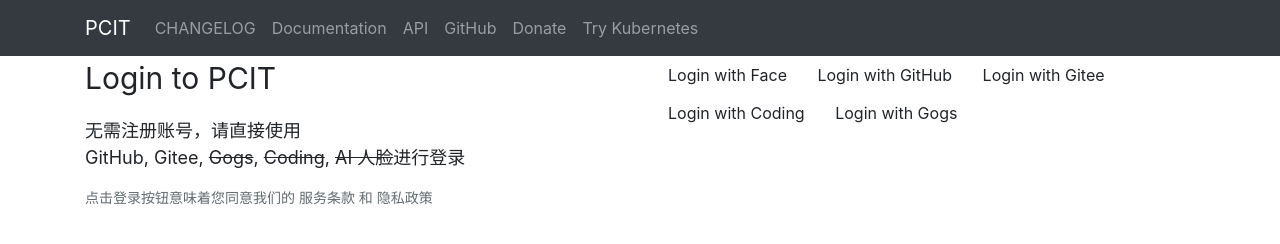
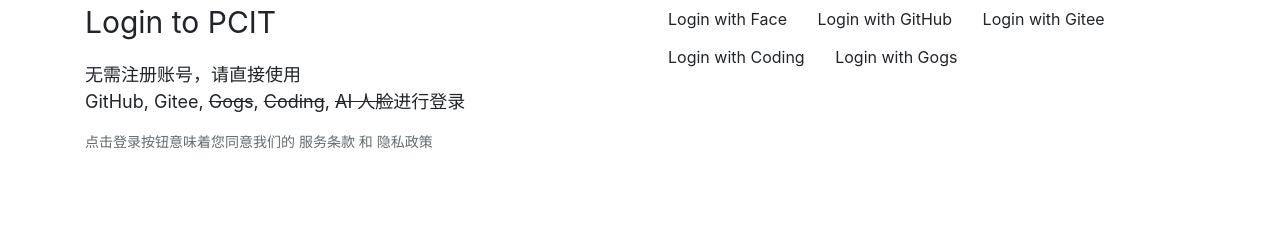
Before and after one commit to pcit-ce/ui, a website: page html/login/index.html in a window 1280 px wide. Drawn offline with nearby package versions, Linux system fonts and the light colour scheme.

Commit message:
Fix error

```diff
--- a/css/common/body.css
+++ b/css/common/body.css
@@ -23,7 +23,7 @@
 }
 
 .navbar-brand {
-  margin-left: 20px;
+  margin-left: 10px;
 }
 
 #navbarDropdownMenuLink {
@@ -52,6 +52,10 @@
   #navbarSupportedContent {
     margin-left: 19px;
   }
+
+  .navbar-brand {
+    margin-left: 20px;
+  }
 }
 
 .navbar-dark .navbar-nav .nav-link {
--- a/css/login.css
+++ b/css/login.css
@@ -1,3 +1,5 @@
+@import 'common/body.css';
+
 body {
   margin: 0;
   padding: 0;
--- a/html/login/index.html
+++ b/html/login/index.html
@@ -32,44 +32,11 @@
 
 <body>
 
+  <header></header>
+
   <noscript>
     <strong>We're sorry but PCIT doesn't work properly without JavaScript enabled. Please enable it to continue.</strong>
   </noscript>
-
-  <header>
-    <nav class="navbar navbar-dark bg-dark navbar-expand-lg">
-      <div class="container">
-        <a class="navbar-brand" href="">PCIT</a>
-        <button class="navbar-toggler" type="button" data-toggle="collapse" data-target="#navbarSupportedContent" aria-controls="navbarSupportedContent" aria-expanded="false" aria-label="Toggle navigation">
-          <span class="navbar-toggler-icon"></span>
-        </button>
-        <div class="collapse navbar-collapse" id="navbarSupportedContent">
-          <ul class="navbar-nav mr-auto">
-            <li class="nav-item">
-              <a class="nav-link" target="_blank" href="//ci.khs1994.com/changelog">CHANGELOG</a>
-            </li>
-            <li class="nav-item">
-              <a class="nav-link" target="_blank" href="//docs.ci.khs1994.com">Documentation</a>
-            </li>
-            <li class="nav-item">
-              <a class="nav-link" target="_blank" href="//api.ci.khs1994.com">API</a>
-            </li>
-            <li class="nav-item">
-              <a class="nav-link" target="_blank" href="https://github.com/pcit-ce/pcit">GitHub</a>
-            </li>
-            <li class="nav-item">
-              <a class="nav-link" target="_blank" href="//ci.khs1994.com/donate">Donate</a>
-            </li>
-            <li class="nav-item">
-              <a class="nav-link" target="_blank" href="https://cloud.tencent.com/redirect.php?redirect=10058&cps_key=3a5255852d5db99dcd5da4c72f05df61">
-                Try Kubernetes</a>
-        </div>
-        </li>
-        </ul>
-      </div>
-      </div>
-    </nav>
-  </header>
 
   <div class="login container">
     <div class="row">
--- a/js/builds/handleHeader.js
+++ b/js/builds/handleHeader.js
@@ -1,4 +1,5 @@
 const pcit = require('@pcit/pcit-js');
+const git = require('../common/git');
 
 module.exports = function handleHeader(token, gitType = 'github') {
   if (!token) {
@@ -8,6 +9,7 @@
   }
 
   $('header .login').hide();
+  $('header .gitType').append(git.format(gitType));
 
   new pcit.User(token, '/api').current().then(res => {
     let { username, pic } = res[0];
--- a/js/common/header.js
+++ b/js/common/header.js
@@ -1,4 +1,4 @@
-module.exports.show = () => {
+const show = () => {
   //   $('header').append(`
   // <span class="ico"><img class="rounded" alt='pcit' title="PCIT IS A PHP CI TOOLKIT" id="pcit_ico" src="/ico/pcit.png"/></span>
   // <span class="docs"><a href="//docs.ci.khs1994.com" target="_blank">Documentation</a></span>
@@ -41,6 +41,7 @@
           <img class="rounded" src="" style="width:20px;height:20px"/>
         </a>
         <div class="dropdown-menu" aria-labelledby="navbarDropdownMenuLink">
+          <a class="dropdown-item gitType disabled">Git Powered By </a>
           <a class="dropdown-item username disabled" >Welcome </a>
           <div class="dropdown-divider"></div>
           <a class="dropdown-item profile">个人中心</a>
@@ -59,3 +60,5 @@
     </div>
   </nav>`);
 };
+
+module.exports.show = show;
--- a/js/login/main.js
+++ b/js/login/main.js
@@ -1,4 +1,7 @@
 import '../../css/login.css';
+const header = require('../common/header');
+
+header.show();
 
 /* eslint-disable no-undef */
 
```
